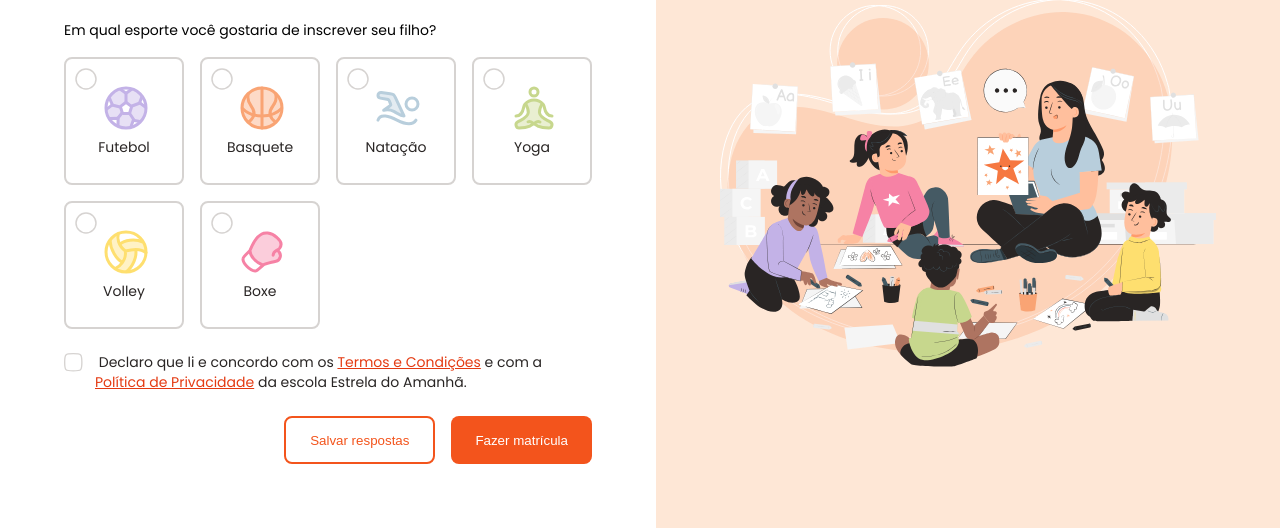
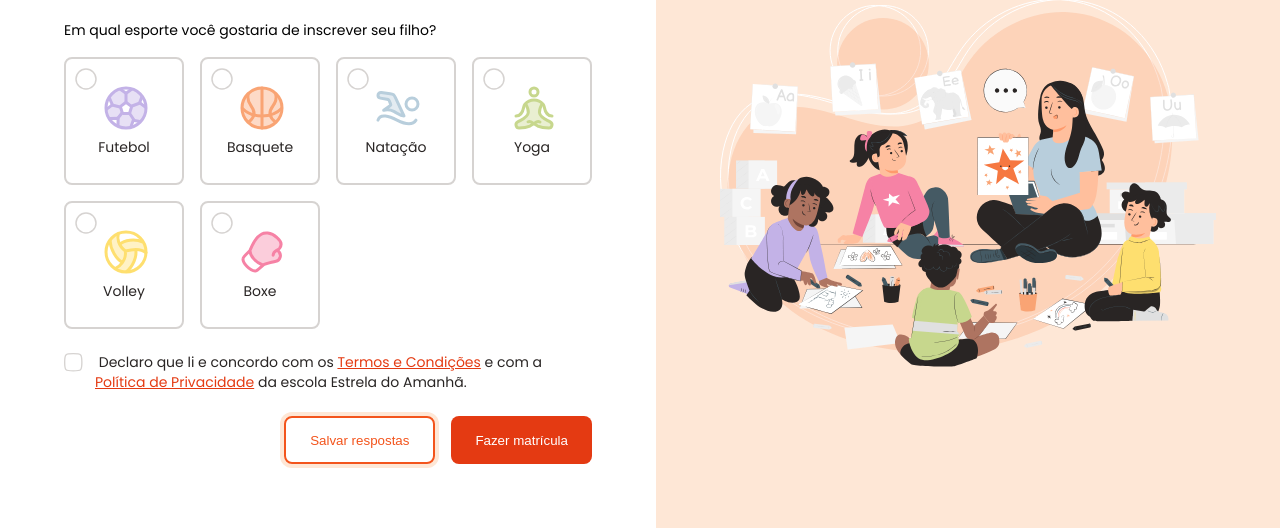
Before and after one commit to wellingtonbarbosadev/projeto-formulario-matricula, a plain HTML site: page index.html in a window 1280 px wide. In both pictures the pointer is over the button "Salvar respostas". Shown: the part 272-800 px from the top of the page. Drawn offline with Linux system fonts and the light colour scheme.

Commit message:
Adiciona efeitos de hover para os botões de resposta e submit, melhorando a interatividade visual.

```diff
--- a/styles/index.css
+++ b/styles/index.css
@@ -149,6 +149,7 @@ main {
     justify-content: flex-end;
     gap: 1rem;
     font: var(--text);
+
     button {
       height: 3rem;
       padding: .75rem 1.5rem;
@@ -158,15 +159,26 @@ main {
       border: none;
       cursor: pointer;
     }
+
     .saveResponse {
+      transition: .3s;
       background-color: transparent;
       color: var(--stroke-highlight);
       border: 2px solid var(--stroke-highlight);
+
+      &:hover {
+          box-shadow: 0 0 0 4px var(--surface-secondary);
+      }
+
     }
 
     .submitButton {
-      background-color: var(--stroke-highlight);
+      transition: .3s;
+      background-color: var(--brand-dark);
       color: var(--surface-primary);
+
+      &:hover {
+          background-color: var(--brand-mid);
     }
 
   }
```
